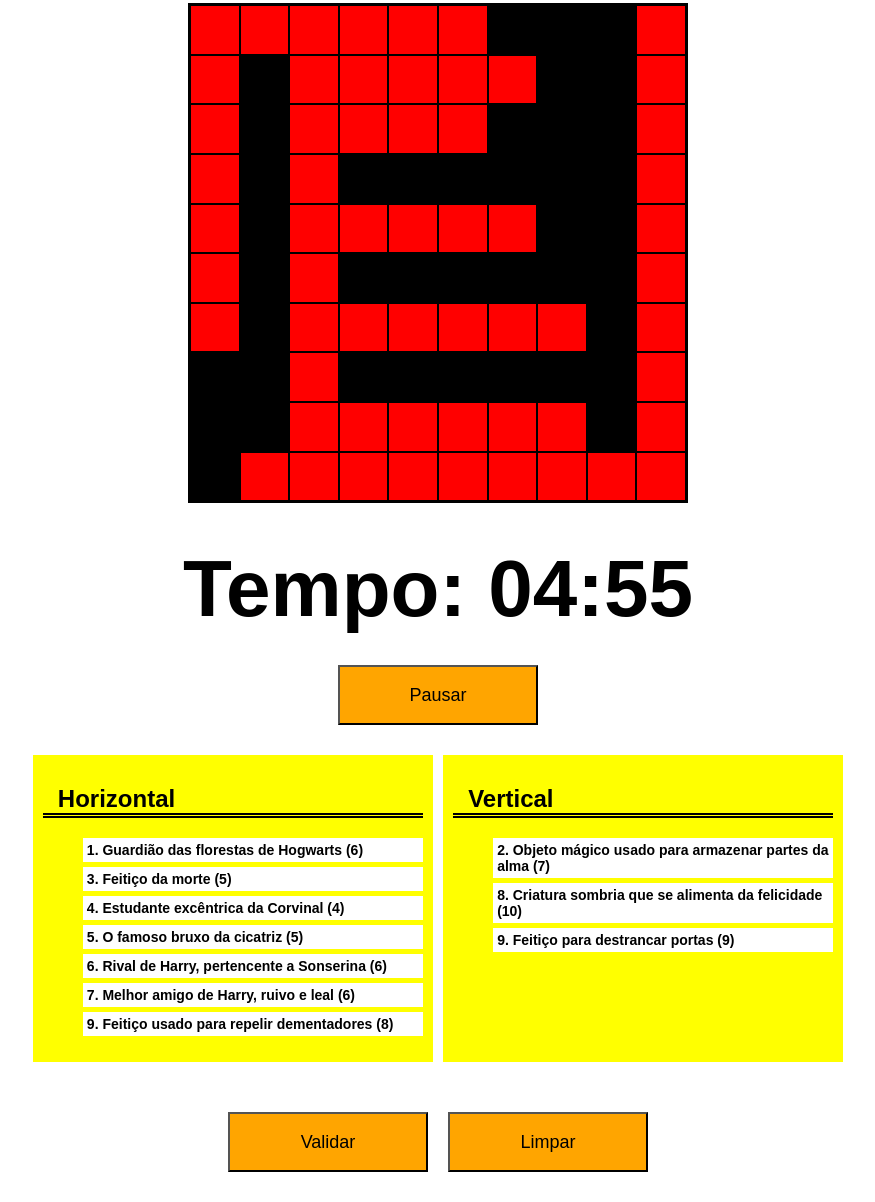
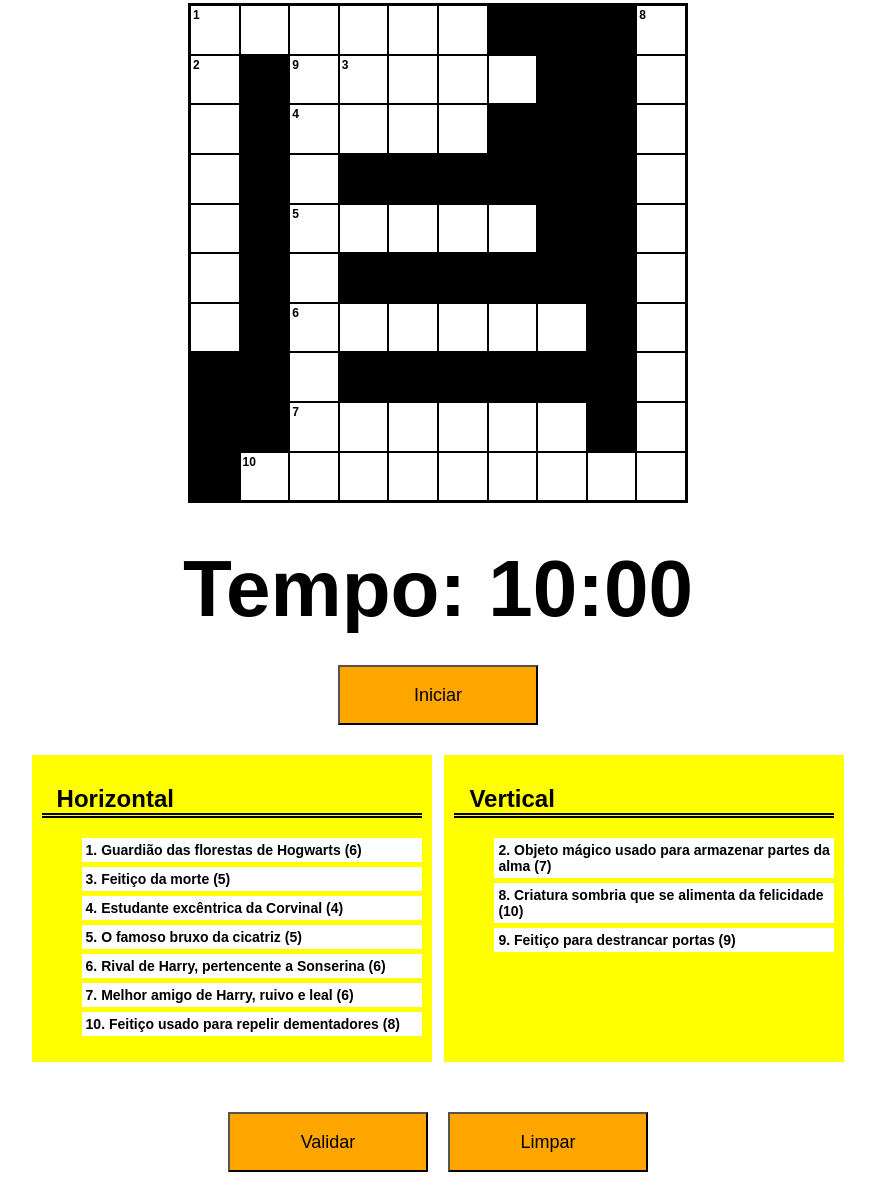
Before and after one commit to gaabs16/palavra-cruzada, a plain HTML site: page index.html in a window 1280 px wide. Shown: the part 204-1406 px from the top of the page, without its empty margins (202-1077 px from the left). Drawn offline with Linux system fonts and the light colour scheme.

Commit message:
postando projeto

```diff
--- a/index.html
+++ b/index.html
@@ -28,7 +28,7 @@
                     <li>5. O famoso bruxo da cicatriz (5)</li>
                     <li>6. Rival de Harry, pertencente a Sonserina (6)</li>
                     <li>7. Melhor amigo de Harry, ruivo e leal (6)</li>
-                    <li>9. Feitiço usado para repelir dementadores (8)</li>
+                    <li>10. Feitiço usado para repelir dementadores (8)</li>
                 </ul>
             </div>
 
--- a/script/scripts.js
+++ b/script/scripts.js
@@ -36,16 +36,17 @@ const ans_key = [
 const span_value = {
     "0,0": "1",
     "1,0": "2",
-    "1,2": "3",
+    "1,2": "9",
     "0,9": "8",
+    "1,3": "3",
     "2,2": "4",
     "4,2": "5",
     "6,2": "6",
     "8,2": "7",
-    "9,1": "9"
+    "9,1": "10"
 }
 
-let tempoEmSegundos = 300;
+let tempoEmSegundos = 600;
 let intervalo = null;
 const timerElemento = document.getElementById("timer");
 const botaoStartPause = document.getElementById("startPause");
@@ -185,9 +186,6 @@ document.addEventListener("DOMContentLoaded", function () {
         }
     }
 
-    iniciarOuPausar();
-    limparTabuleiro();
-    verificar();
     botaoStartPause.addEventListener("click", iniciarOuPausar);
     atualizarTempo();
 });
```
